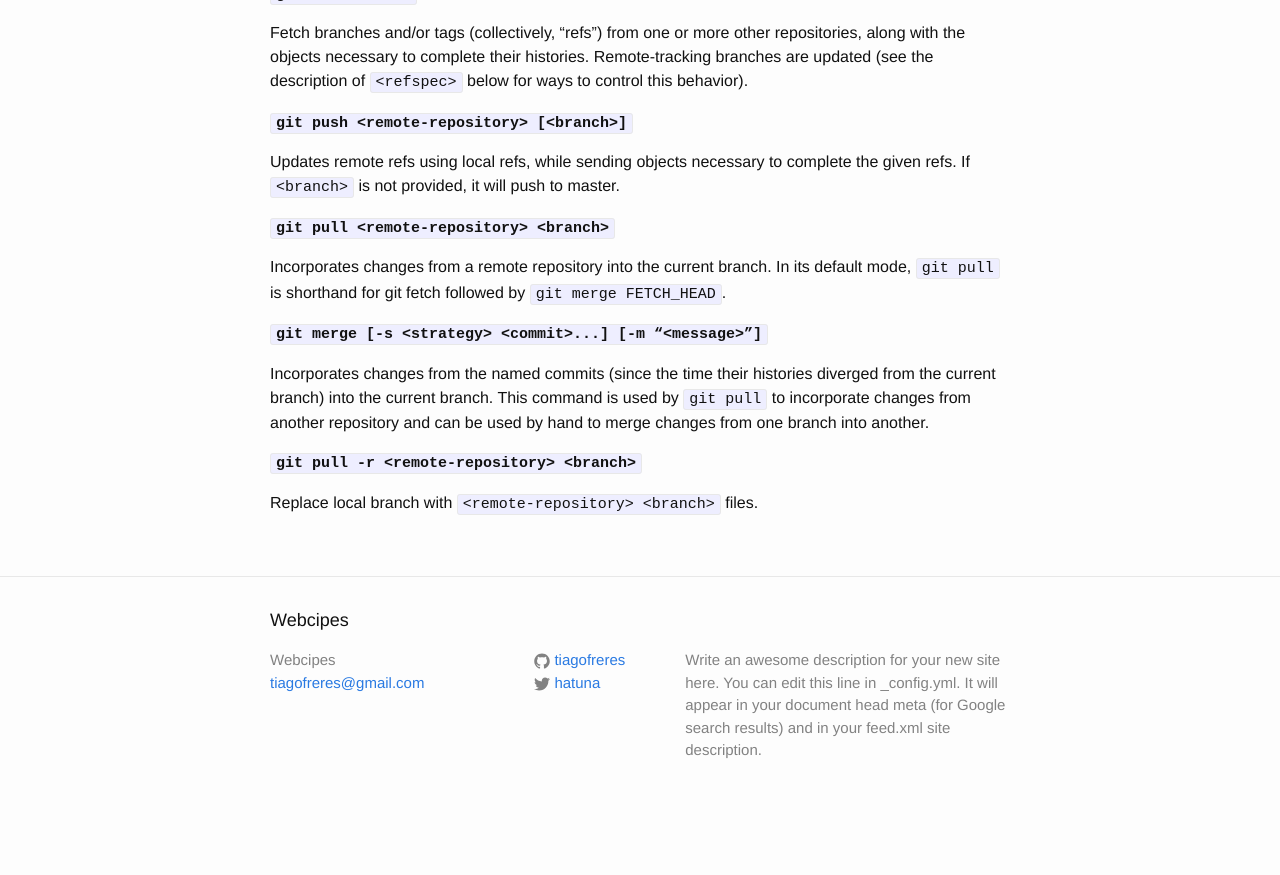
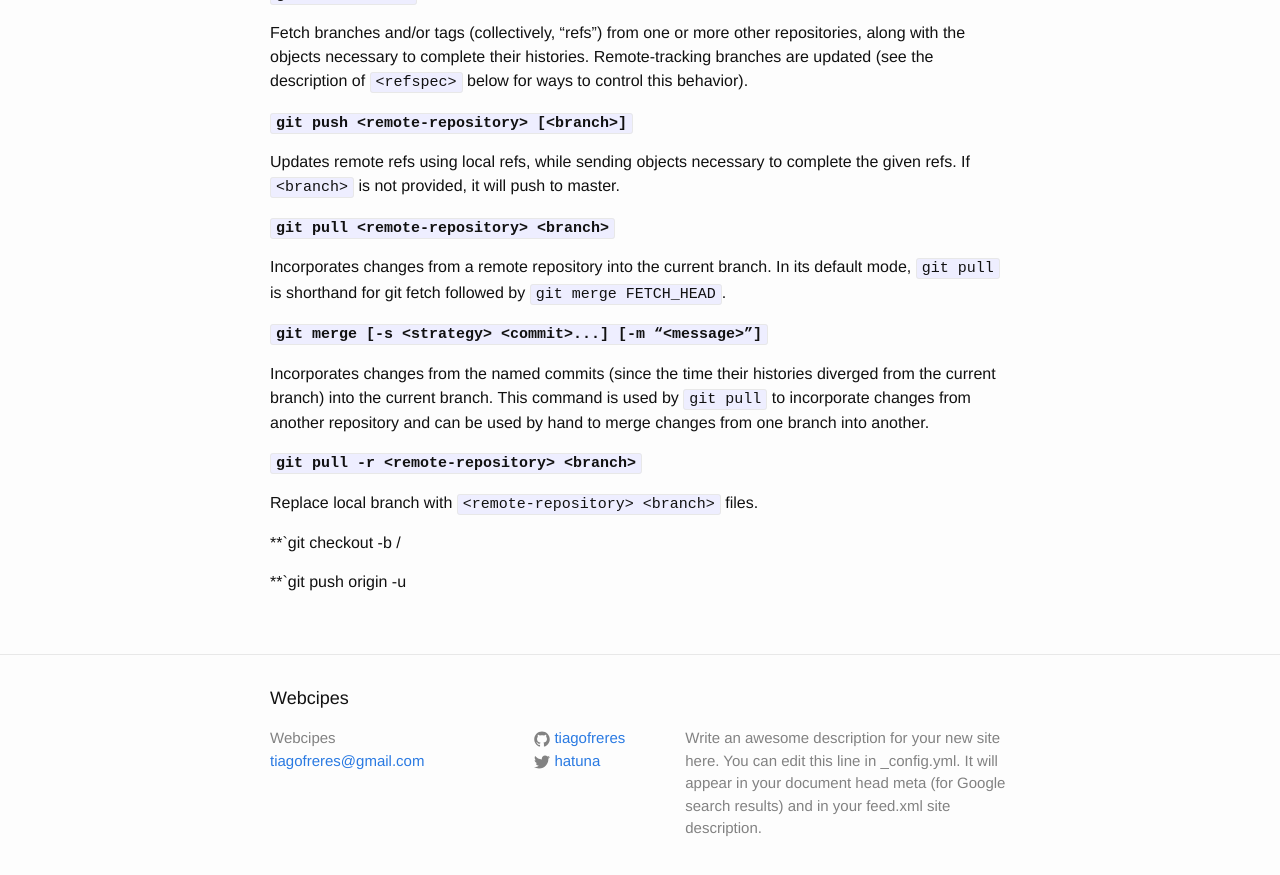
Before and after one commit to tiagofreres/blog, a Jekyll site: the page built from _posts/2015-02-05-welcome-to-jekyll.md, in a window 1280 px wide and 900 px high, scrolled down 1139 px. Shown: the top 875 px of the window. Built offline with Jekyll 4.4.1, drawn with Linux system fonts in a browser that asks for light colours; Markdown is read by kramdown in place of the engine named in the settings; before the commit the page ends 1961 px from its top, so only the background shows below that.

Commit message:
Update 2015-02-05-welcome-to-jekyll.md
added two new commands

```diff
--- a/_posts/2015-02-05-welcome-to-jekyll.md
+++ b/_posts/2015-02-05-welcome-to-jekyll.md
@@ -66,3 +66,7 @@ Incorporates changes from the named commits (since the time their histories dive
 **`git pull -r <remote-repository> <branch>`**
 
 Replace local branch with `<remote-repository> <branch>` files.
+
+**`git checkout -b <local-branch> <remote-repository>/<local-branch-origin>
+
+**`git push origin -u <local-branch>
```
